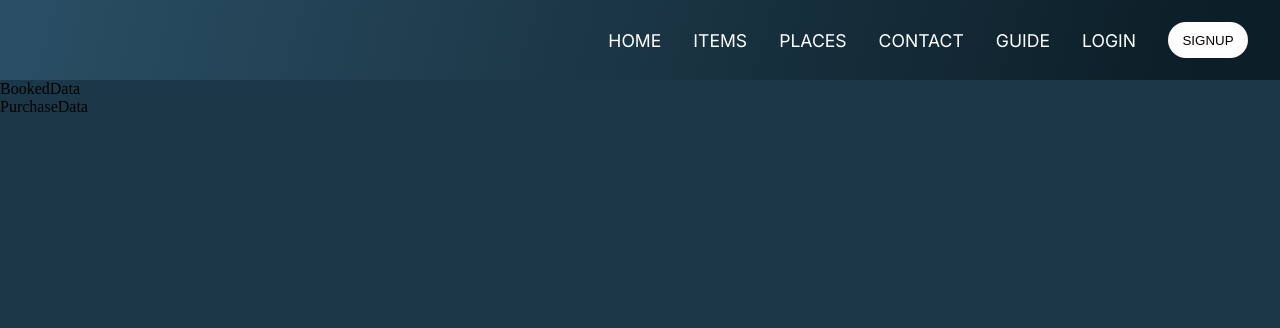
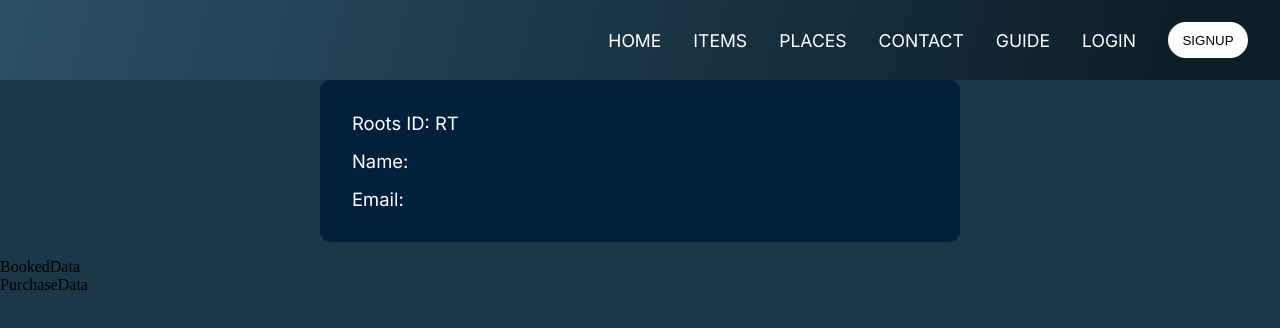
Before and after one commit to dev-triangle/roots-frontend, a React (Create React App) app: page /profile in a window 1280 px wide. Shown: the top 328 px of the page. Built offline with nearby package versions, Linux system fonts and the light colour scheme; no server answers.

Commit message:
pic gallery

```diff
--- a/src/components/PhotoGallery/PhotoGallery.css
+++ b/src/components/PhotoGallery/PhotoGallery.css
@@ -9,7 +9,7 @@
 
 .photo_gallery_head{
     text-transform: capitalize;
-    font-size: 2rem;
+    font-size: 4rem;
     font-weight: 600;
     -webkit-text-fill-color: transparent;
     background: linear-gradient(180deg,#fff,#40edf7);
--- a/src/components/PhotoGallery/PhotoGallery.js
+++ b/src/components/PhotoGallery/PhotoGallery.js
@@ -1,13 +1,18 @@
-import React from 'react'
+import React, { useEffect } from 'react'
 import { photos } from '../../data/trendings'
 import Gallery from 'react-photo-gallery'
 import './PhotoGallery.css'
+import Aos from 'aos'
 const PhotoGallery = () => {
+    useEffect(()=>{
+        Aos.init({duration:700})
+    },[])
 
   return (
     <div className='gallery_main'>
         <h1 className='photo_gallery_head'>Gallery</h1>
-        <Gallery photos={photos} />
+        <div data-aos="fade-in"><Gallery photos={photos} /></div>
+
     </div>
   )
 }
--- a/src/pages/Items/Items.css
+++ b/src/pages/Items/Items.css
@@ -14,6 +14,13 @@
 
   .items__card_container{
     padding: 3rem;
+    display: flex;
+    flex-direction: row;
+    gap: 2rem;
+    width: 100%;
+    justify-content: center;
+    align-items: center;
+    flex-wrap: wrap;
   }
   .button_container_item_card{
     display: flex;
--- a/src/pages/Places/Places.css
+++ b/src/pages/Places/Places.css
@@ -65,14 +65,14 @@
     transition: all 0.2s linear;
 }
 
-@keyframes rotBGimg {
+/* @keyframes rotBGimg {
     from {
         transform: rotate(0deg);
     }
     to {
         transform: rotate(360deg);
     }
-}
+} */
 
 .place__card::after {
     content: '';
--- a/src/pages/ProfilePg/ProfilePg.css
+++ b/src/pages/ProfilePg/ProfilePg.css
@@ -57,3 +57,36 @@
     background:seashell;
     color:burlywood;
 }
+
+
+.profile__box {
+    display: flex;
+    flex-direction: column;
+    align-items: flex-start;
+    gap: 1rem;
+    width: 50%;
+    margin: 1rem auto;
+    background: #00203C;
+    border-radius: 10px;
+    padding: 2rem;
+}
+
+.profile__box p {
+    color: #ffffff;
+    font-family: var(--primary-font);
+    font-size: 1.15rem;
+}
+.profile__box p span {
+    font-family: var(--secondary-font);
+    font-size: 1.25rem;
+    font-weight: 600;
+    margin-left: 0.25rem;
+    color: #9EEFB3;
+}
+
+@media screen and (max-width: 800px) {
+    .profile__box {
+        margin: 1rem;
+        padding: 1rem;
+    }
+}
--- a/src/pages/ProfilePg/ProfilePg.jsx
+++ b/src/pages/ProfilePg/ProfilePg.jsx
@@ -1,13 +1,23 @@
-import React from 'react'
+import React, { useEffect, useState } from 'react'
 import MainLayout from '../../components/MainLayout/MainLayout'
 import './ProfilePg.css'
 import BookedData from './BookedData'
 import PurchaseData from './PurchaseData'
+import axiosInstance from '../../auth/authHandler'
+import { baseUrl } from '../../utils/urls'
 const ProfilePg = () => {
+  const[user,setUser]=useState({})
+  useEffect(()=>{
+    axiosInstance.get(`${baseUrl}/current-user/`).then((response)=>{
+      setUser(response.data)
+    })
+  },[])
   return (
     <MainLayout>
       <div className="profile__box">
-
+        <p>Roots ID: RT{user.id}</p>
+        <p>Name: {user.username}</p>
+        <p>Email: {user.email}</p>
       </div>
       <BookedData/>
       <PurchaseData/>
```
